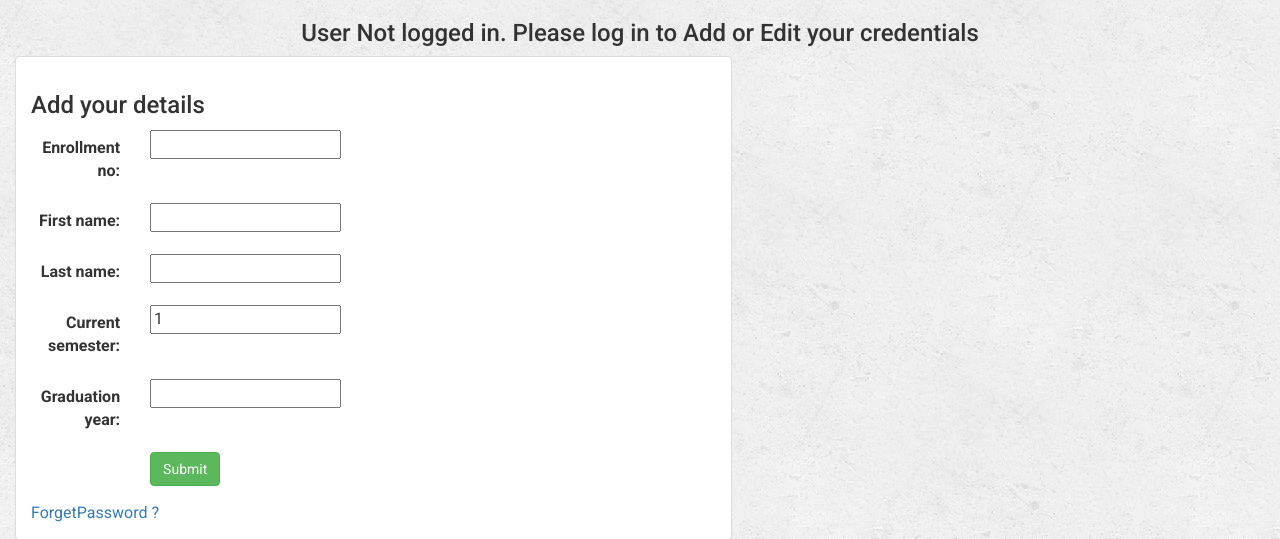
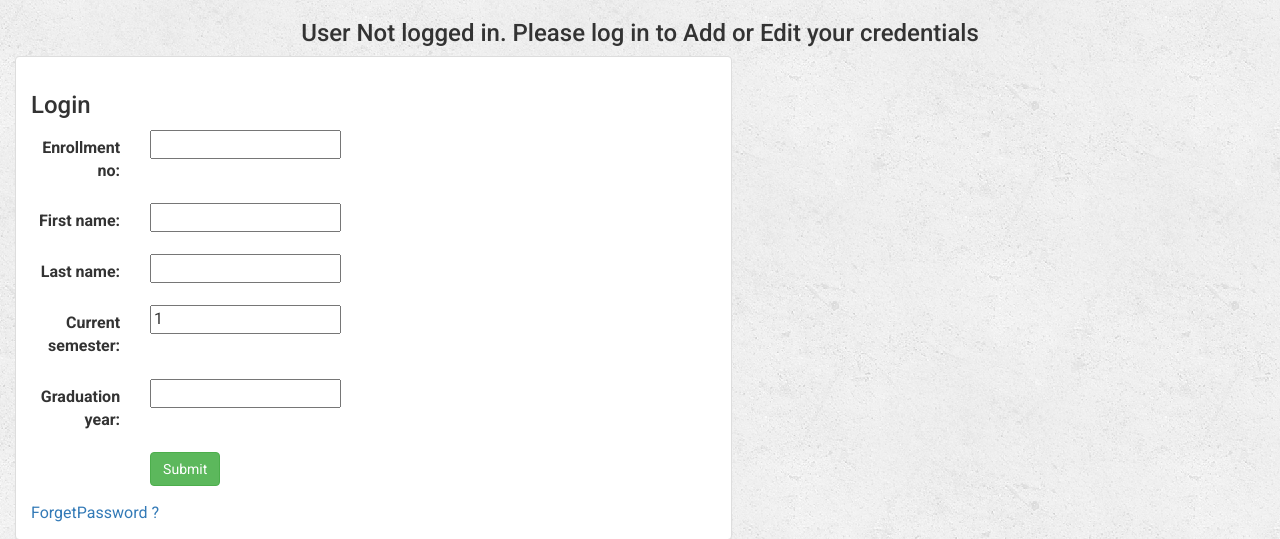
Before and after one commit to GitHubCommunity-IIITAllahabad/ProfilePortal-Beta, a Django app: template sprofileportal/student/templates/student/login.html in a window 1280 px wide. Shown: the part 52-591 px from the top of the page. Run offline with Django 3.2, Linux system fonts and the light colour scheme; the template is opened without the code that fills it: values that come from a table or form of the project are taken from there, others are empty; some libraries are stand-ins or nearby versions.

Commit message:
Update login.html

```diff
--- a/sprofileportal/student/templates/student/login.html
+++ b/sprofileportal/student/templates/student/login.html
@@ -8,7 +8,7 @@
 		<div class="col-sm-12 col-md-7">
 			<div class="panel panel-default">
 				<div class="panel-body">
-                                     <h3>Add your details</h3>
+                                     <h3>Login</h3>
 					<form class="form-horizontal" action="" method="post" enctype="multipart/form-data">
 						{% csrf_token %}
 						{% include 'student/form-template.html' %}
```
